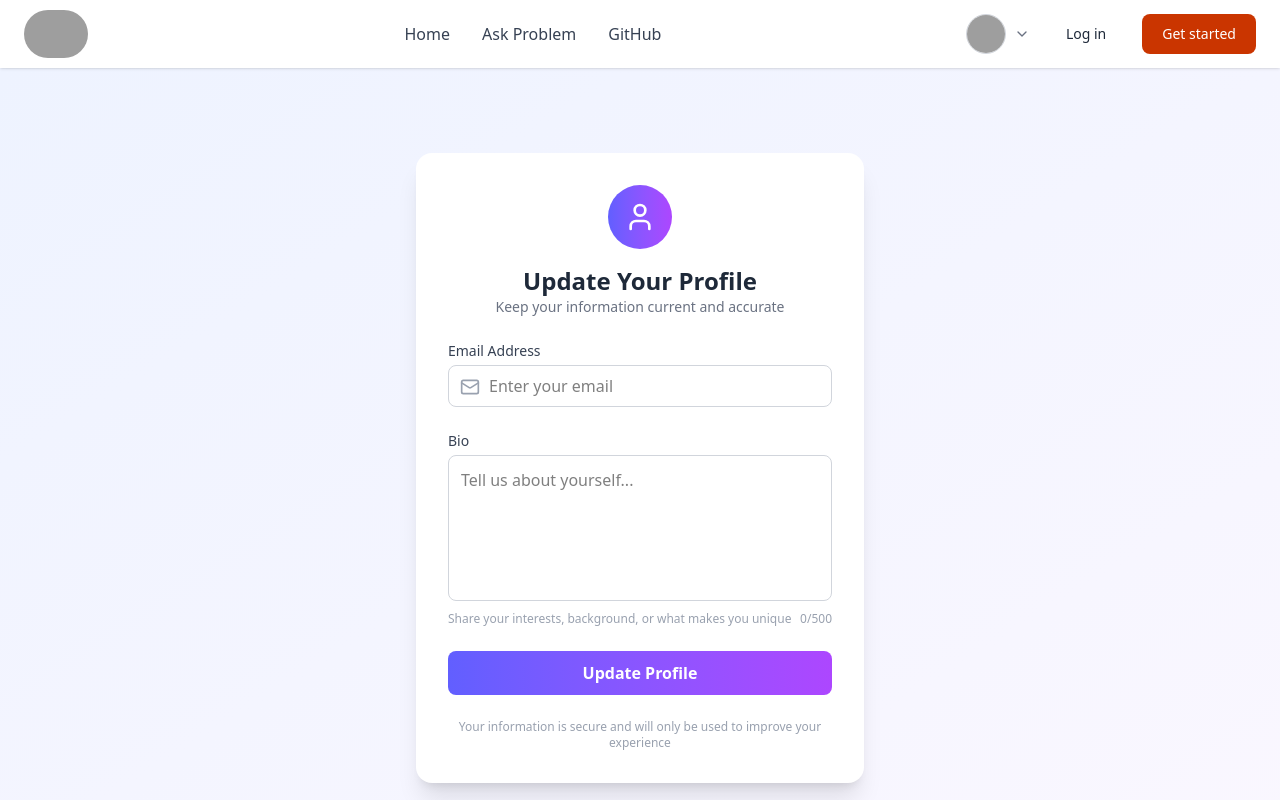
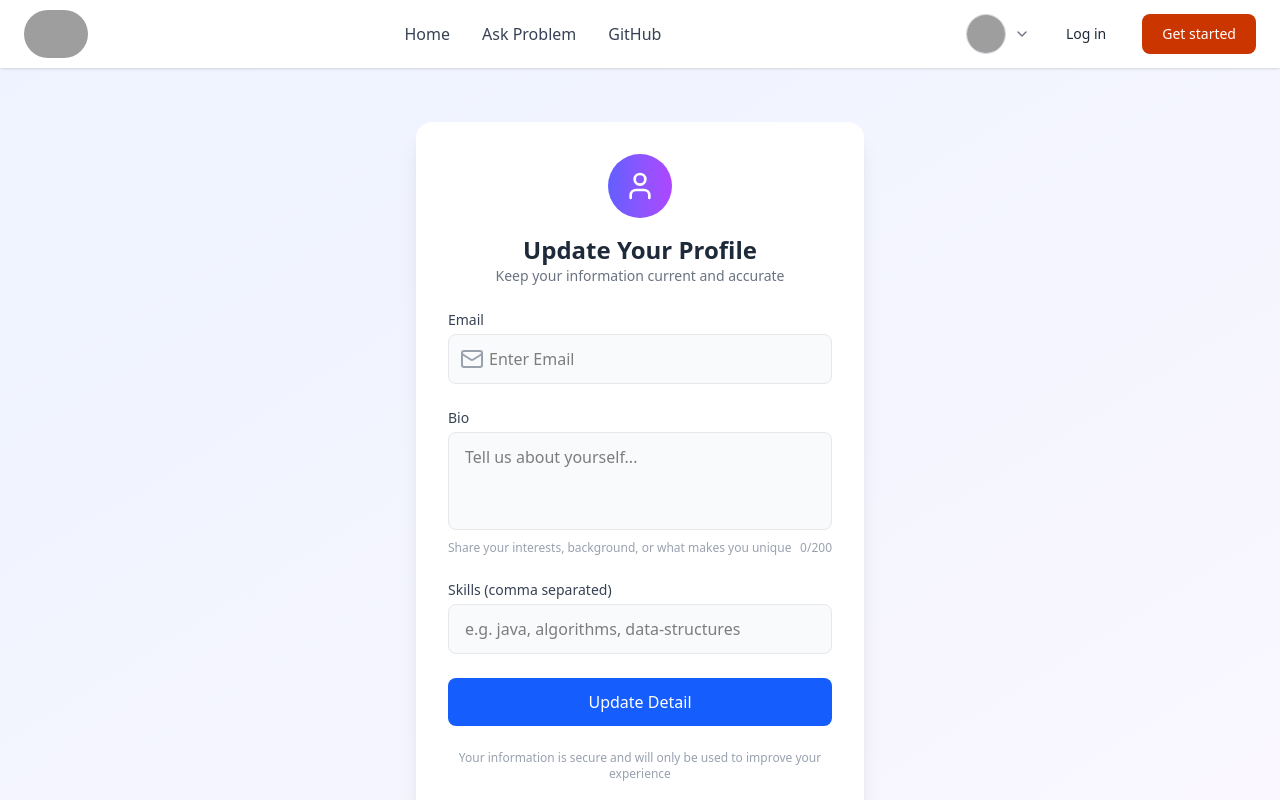
Before and after one commit to MohitBisht27/Slack, a React (Vite) app in the folder Frontend/: page /setting in a window 1280 px wide. Shown: the top 800 px of the page. Built offline with nearby package versions, Linux system fonts and the light colour scheme; grey boxes are pictures that could not be loaded.

Commit message:
fix: resolved tags not updating and improved form handling in UpdateInfo

```diff
--- a/Frontend/src/components/InfoUpdate/UpdateInfo.jsx
+++ b/Frontend/src/components/InfoUpdate/UpdateInfo.jsx
@@ -2,12 +2,15 @@ import { useState } from "react";
 import { Mail, User } from "lucide-react";
 import { useNavigate } from "react-router-dom";
 import { updateAccountDetails } from "../../api/UserApi";
-
+import FormInput from "../AuthForm/FormInput";
+import FormTextarea from "../AuthForm/FormTextarea";
+import SubmitButton from "../AuthForm/SubmitButton";
 function UpdateInfo() {
   const navigate = useNavigate();
   const [formData, setFormData] = useState({
     email: "",
     bio: "",
+    tags: "",
   });
 
   const [charCount, setCharCount] = useState(0);
@@ -16,16 +19,31 @@ function UpdateInfo() {
     const { name, value } = e.target;
     setFormData((prev) => ({ ...prev, [name]: value }));
     if (name === "bio") setCharCount(value.length);
+    if (name == "tags") {
+      console.log("Tags input value", value);
+    }
   }
 
   const handleSubmit = async (e) => {
     e.preventDefault();
+    const tagsArray = formData.tags
+      .split(",")
+      .map((tag) => tag.trim())
+      .filter((tag) => tag.length > 0);
     try {
-      const response = await updateAccountDetails(formData);
+      const payload = {
+        email: formData.email,
+        bio: formData.bio,
+        tags: tagsArray,
+      };
+      const response = await updateAccountDetails(payload);
       if (response.status === 200 || response.status === 201) {
         console.log("Updated Successfully");
-        setFormData({ email: "", bio: "" });
+        setFormData({ email: "", bio: "", tags: "" });
+        setCharCount(0);
         setTimeout(() => navigate("/profile"), 1500);
+      } else {
+        console.error("❌ Update failed:", response);
       }
     } catch (error) {
       console.error("Update failed:", error);
@@ -49,54 +67,41 @@ function UpdateInfo() {
         </div>
 
         <form onSubmit={handleSubmit} className="space-y-6">
-          {/* Email Input */}
-          <div>
-            <label className="block text-sm font-medium text-gray-700 mb-1">
-              Email Address
-            </label>
-            <div className="relative">
-              <Mail className="absolute left-3 top-3 text-gray-400 w-5 h-5" />
-              <input
+          <FormInput
+            icon={<Mail />}
             type="email"
+            label="Email"
             name="email"
-                placeholder="Enter your email"
+            placeholder="Enter Email"
             value={formData.email}
             onChange={handleChange}
             required
-                className="w-full pl-10 pr-3 py-2 border border-gray-300 rounded-lg focus:ring-2 focus:ring-indigo-500 focus:outline-none"
           />
-            </div>
-          </div>
 
-          {/* Bio Textarea */}
           <div>
-            <label className="block text-sm font-medium text-gray-700 mb-1">
-              Bio
-            </label>
-            <textarea
+            <FormTextarea
+              label="Bio"
               name="bio"
               placeholder="Tell us about yourself..."
               value={formData.bio}
               onChange={handleChange}
-              maxLength={500}
-              rows={5}
-              className="w-full p-3 border border-gray-300 rounded-lg resize-none focus:ring-2 focus:ring-indigo-500 focus:outline-none"
-            ></textarea>
+            />{" "}
             <p className="text-xs text-gray-400 mt-1 flex justify-between">
               <span>
                 Share your interests, background, or what makes you unique
               </span>
-              <span>{charCount}/500</span>
+              <span>{charCount}/200</span>
             </p>
           </div>
-
+          <FormInput
+            label="Skills (comma separated)"
+            name="tags"
+            placeholder="e.g. java, algorithms, data-structures"
+            value={formData.tags}
+            onChange={handleChange}
+          />
           {/* Submit Button */}
-          <button
-            type="submit"
-            className="w-full bg-gradient-to-r from-indigo-500 to-purple-500 text-white py-2.5 rounded-lg font-semibold hover:opacity-90 transition"
-          >
-            Update Profile
-          </button>
+          <SubmitButton text="Update Detail" />
         </form>
 
         <p className="text-center text-xs text-gray-400 mt-6">
--- a/Frontend/src/components/SignUp/SignUp.jsx
+++ b/Frontend/src/components/SignUp/SignUp.jsx
@@ -75,11 +75,19 @@ export default function RegisterForm() {
           navigate("/SigninForm");
         }, 1500);
       } else {
-        setMessage("Registration failed. Please try again.");
+        setFormData({
+          username: "",
+          email: "",
+        });
+        setMessage("User with email or username already exists.");
       }
     } catch (error) {
       console.error("Registration error:", error);
-      setMessage("Registration failed. Please try again.");
+      setFormData({
+        username: "",
+        email: "",
+      });
+      setMessage("User with email or username already exists.");
     } finally {
       setLoading(false);
     }
```
Also changed, not shown: 1 other file (tests, documents, lock files or other folders). Lines whose indentation alone changed are shown as unchanged.
